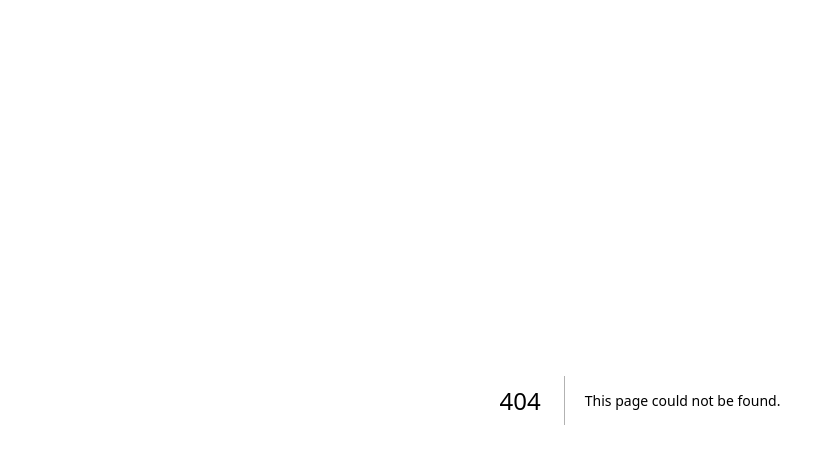
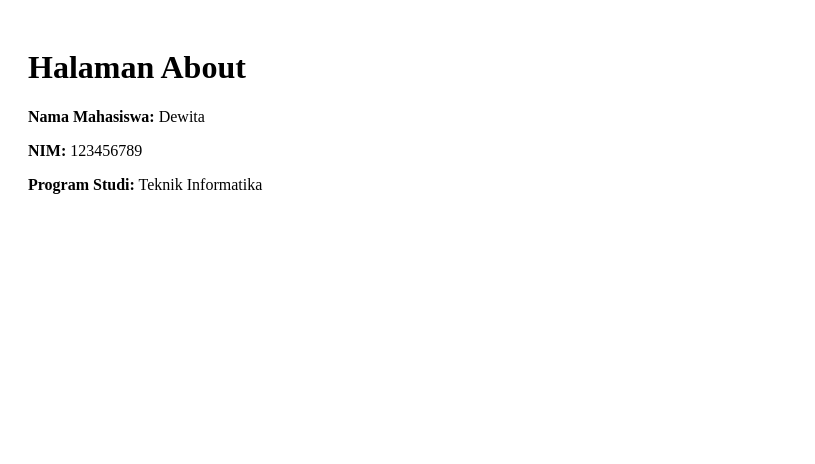
Before and after one commit to DewitaA12/Pemrograman-Framework, a Next.js app in the folder my-app-1/: page /about in a window 1280 px wide. Before the commit this address had no page. Shown: the top 464 px of the page, without its empty margins (0-815 px from the left). Built offline with nearby package versions, Linux system fonts and the light colour scheme.

Commit message:
create pages route

```diff
--- /dev/null
+++ b/my-app-1/src/pages/about.js
@@ -0,0 +1,10 @@
+export default function About() {
+  return (
+    <div style={{ padding: "20px" }}>
+      <h1>Halaman About</h1>
+      <p><strong>Nama Mahasiswa:</strong> Dewita</p>
+      <p><strong>NIM:</strong> 123456789</p>
+      <p><strong>Program Studi:</strong> Teknik Informatika</p>
+    </div>
+  );
+}
```
